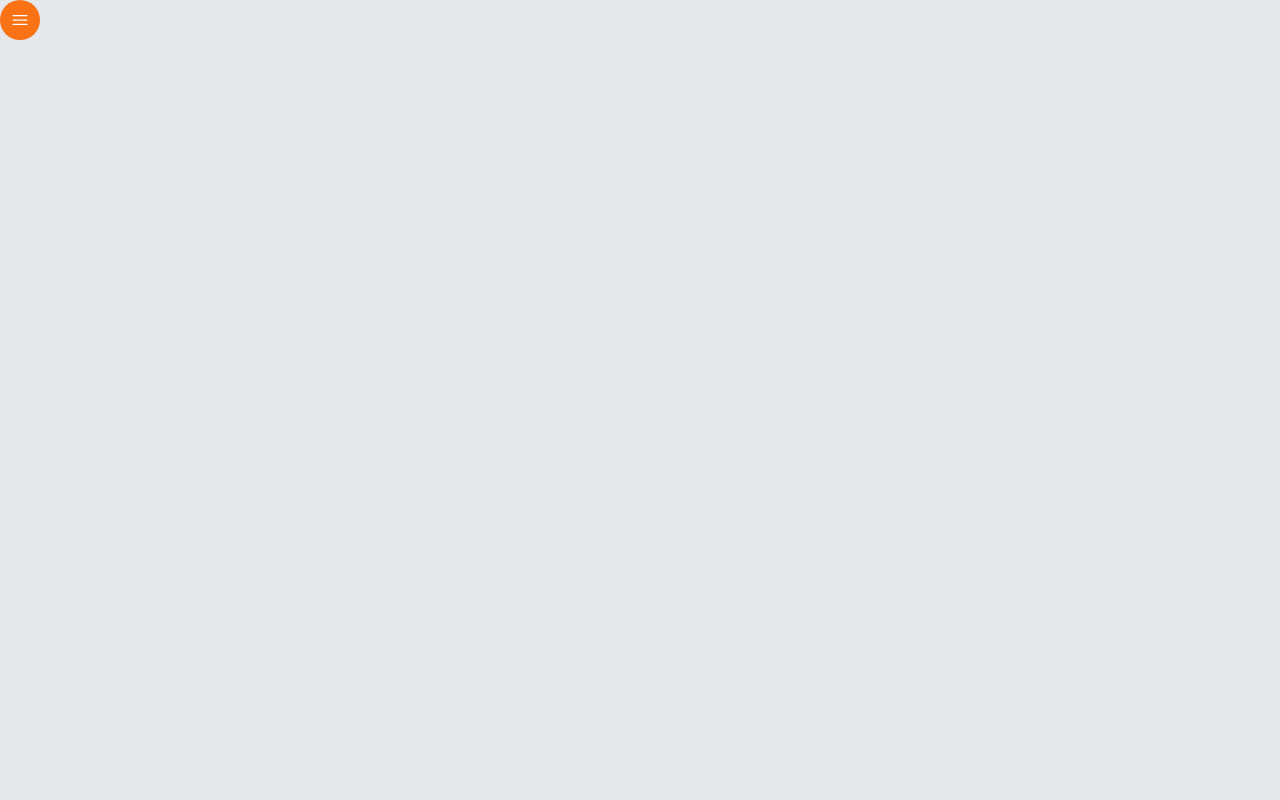
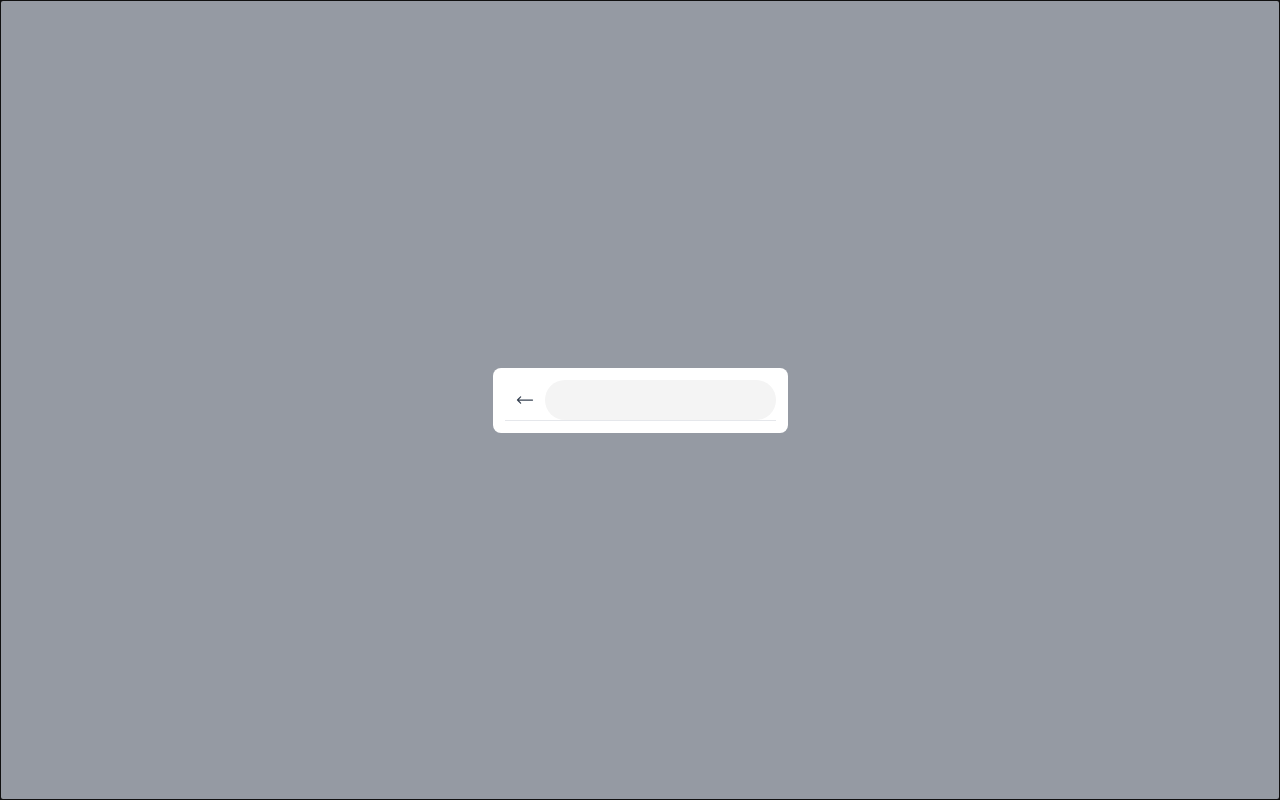
Before and after one commit to Mats-Debug/stack-project, a Next.js app: page / in a window 1280 px wide. Built offline with nearby package versions, Linux system fonts and the light colour scheme.

Commit message:
commit-2

```diff
--- a/app/page.tsx
+++ b/app/page.tsx
@@ -21,15 +21,16 @@ import Link from 'next/link';
 
 import { cva, VariantProps } from 'class-variance-authority';
 import React from 'react';
-import { Bars3Icon, LockClosedIcon } from '@heroicons/react/24/outline';
+import { ArrowLongLeftIcon, Bars3Icon, LockClosedIcon } from '@heroicons/react/24/outline';
 import { MDialog, Mbutton } from '@/components/Dialog';
 import { Dialog, DialogPanel, Transition, TransitionChild } from '@headlessui/react';
 
-////side menu/search/drawer/loaders/skelton/slider/tabs/avatr/check box/actions /dropdowns/alert dialog/swtich
+///search/drawer/loaders/skelton/slider/tabs/avatr/check box /dropdowns/alert dialog/swtich
 
 export default function Home() {
   const [value, setValue] = useState([]);
   const [isShow, setiShow] = useState(false);
+  let [isOpen, setIsOpen] = React.useState(true);
 
 
 
@@ -37,80 +38,33 @@ export default function Home() {
 
   return (
     <section className="flex w-full">
-      <SideMenu title='SidMenu' position="Right" isShow={false} onOpen={() => { }}>
-        dd</SideMenu>
+      <Transition appear show={isOpen} as={Fragment}>
 
+        <Dialog className="fixed top-0 left-0 md:p-10 z-50 w-full h-screen flex justify-center items-center backdrop-blur-sm bg-gray-800/40"
+          onClose={() => { setIsOpen(false) }} >
+          <TransitionChild
+            as={Fragment}
+            enter="ease-out duration-300"
+            enterFrom="opacity-0 scale-95"
+            enterTo="opacity-100 scale-100"
+            leave="ease-in duration-200"
+            leaveFrom="opacity-100 scale-100"
+            leaveTo="opacity-0 scale-95"
+          >
+            {/*content*/}
+            <DialogPanel className="bg-white rounded-lg h-full w-full md:h-fit md:w-fit max-h-screen relative p-3 ">
+              <div className='w-full h-fit items-center flex justify-between border-b border-gray-200'>
+              <Button onClick={() => setIsOpen(false)} type={'Icon'} intent='primary' icon={<ArrowLongLeftIcon className="w-5 h-5" />} />
+                <input className='h-[40px] bg-[#f4f4f4] rounded-full'/>
+
+              </div>
+              <div className="w-full h-full overflow-y-auto text-sm"  >
+              </div>
+            </DialogPanel >
+          </TransitionChild>
+        </Dialog>
+
+      </Transition>
     </section>
   );
 }
-
-
-interface SideMenuProps {
-  onClose?: () => void;
-  onOpen: () => void;
-  isShow?: any;
-  position?:"Left"| "Right";
-  children: React.ReactNode;
-  title?: string;
-}
-function SideMenu(props: SideMenuProps) {
-  let { onClose, isShow, onOpen,position, title,...restProps } = props;
-  let [isOpen, setIsOpen] = React.useState(isShow);
-  return (
-    <>
-
-
-      <Button onClick={() => setIsOpen(true)} type='Icon' intent='primary' icon={<Bars3Icon className=" w-[20px] h-[20px]" />} />
-      <Transition appear show={isOpen} as={Fragment}>
-      { position =="Left"&& <Dialog onClose={()=>{}} onClick={()=>{alert("done")}}  className=" fixed top-0 left-0  z-50 w-full h-screen  backdrop-blur-sm bg-gray-800/40">
-          <TransitionChild
-            as={Fragment}
-            enter="transition ease-in-out duration-300 transform"
-            enterFrom="-translate-x-full"
-            enterTo="translate-x-0"
-            leave="transition ease-in-out duration-300 transform"
-            leaveFrom="translate-x-0"
-            leaveTo="-translate-x-full"
-          >
-            {/*content*/}
-            <DialogPanel className="bg-white rounded-r-lg h-full w-full md:h-fit md:w-fit max-h-screen relative p-3 ">
-                <div className='w-full h-fit items-center flex justify-between border-b-2 border-gray-200'>
-                  <p className='font-bold text-lg'>{title}</p>
-                  <Button onClick={() => setIsOpen(false)} type={'Icon'} intent='primary' icon={<XMarkIcon className="w-5 h-5" />} />
-                </div>
-                <div className="w-full h-full overflow-y-auto text-sm" {...restProps} >
-                </div>
-              </DialogPanel >
-          </TransitionChild>
-
-        </Dialog>}
-
-
-        { position =="Right"&& <Dialog  onClose={() => { }} className=" fixed top-0 right-0  z-50 w-full h-screen flex justify-end  backdrop-blur-sm bg-gray-700/40">
-          <TransitionChild
-            as={Fragment}
-            enter="transition ease-in-out duration-300 transform"
-            enterFrom="translate-x-full"
-            enterTo="-translate-x-0"
-            leave="transition ease-in-out duration-300 transform"
-            leaveFrom="-translate-x-0"
-            leaveTo="translate-x-full"
-          >
-            {/*content*/}
-            <DialogPanel className="bg-white flex flex-col rounded-lg h-screen w-full  relative p-3flex-col sm:h-screen sm:w-[250px] p-3 ">
-                <div className='w-full h-fit items-center flex justify-between border-b-2 border-gray-200'>
-                  <p className='font-bold text-lg'>{title}</p>
-                  <Button onClick={() => setIsOpen(false)} type={'Icon'} intent='primary' icon={<XMarkIcon className="w-5 h-5" />} />
-                </div>
-                <div className="w-full h-full overflow-y-auto text-sm" {...restProps} >
-                </div>
-              </DialogPanel >
-          </TransitionChild>
-
-        </Dialog>}
-
-
-      </Transition>
-    </>
-  )
-}
--- a/components/Dialog.tsx
+++ b/components/Dialog.tsx
@@ -49,7 +49,7 @@ export  function MDialog(props: DialogProps) {
             >
               {/*content*/}
               <DialogPanel className="bg-white rounded-lg h-full w-full md:h-fit md:w-fit max-h-screen relative p-3 ">
-                <div className='w-full h-fit items-center flex justify-between border-b-2 border-gray-200'>
+                <div className='w-full h-fit items-center flex justify-between border-b border-gray-200'>
                   <p className='font-bold text-lg'>{title}</p>
                   <Button onClick={() => setIsOpen(false)} type={'Icon'} intent='primary' icon={<XMarkIcon className="w-5 h-5" />} />
                 </div>
--- /dev/null
+++ b/components/Drawer.tsx
@@ -0,0 +1,96 @@
+import { Transition, Dialog, TransitionChild, DialogPanel } from "@headlessui/react";
+import { Bars3Icon, XMarkIcon } from "@heroicons/react/24/solid";
+import React, { Fragment, createContext, useContext } from "react";
+import Button from "./Button";
+
+const defaultDrawerContext = {
+    hiddeDrawer:() => {}
+  };
+
+
+  const DrawerContext = createContext(defaultDrawerContext);
+
+
+interface DraweProps {
+    isShow?: any;
+    position?:"Left"| "Right";
+    children: React.ReactNode;
+    title?: string;
+  }
+  export default function Drawer(props: DraweProps) {
+    let { isShow,position, title,...restProps } = props;
+    let [isOpen, setIsOpen] = React.useState(isShow);
+
+    const hiddeDrawer = ()=>{
+        setIsOpen(false);
+      };
+    return (
+      <>
+
+
+        <Button onClick={() => setIsOpen(true)} type='Icon' intent='primary' icon={<Bars3Icon className=" w-[20px] h-[20px]" />} />
+        <DrawerContext.Provider value={{hiddeDrawer}}>
+        <Transition appear show={isOpen} as={Fragment}>
+        { position =="Left"&& <Dialog onClose={()=>{ setIsOpen(false)}}  className=" fixed top-0 left-0  z-50 w-full h-screen  backdrop-blur-sm bg-gray-800/40">
+            <TransitionChild
+              as={Fragment}
+              enter="transition ease-in-out duration-300 transform"
+              enterFrom="-translate-x-full"
+              enterTo="translate-x-0"
+              leave="transition ease-in-out duration-300 transform"
+              leaveFrom="translate-x-0"
+              leaveTo="-translate-x-full"
+            >
+              {/*content*/}
+              <DialogPanel className="bg-white rounded-r-lg h-full w-full sm:h-screen sm:w-[250px] max-h-screen relative p-3 ">
+                  <div className='w-full h-fit items-center flex justify-between border-b-2 border-gray-200'>
+                    <p className='font-bold text-lg'>{title}</p>
+                    <Button onClick={() => setIsOpen(false)} type={'Icon'} intent='primary' icon={<XMarkIcon className="w-5 h-5" />} />
+                  </div>
+                  <div className="w-full h-full overflow-y-auto text-sm" {...restProps} >
+                  </div>
+                </DialogPanel >
+            </TransitionChild>
+
+          </Dialog>}
+
+
+          { position =="Right"&& <Dialog  onClose={() => {  setIsOpen(false)}} className=" fixed top-0 right-0  z-50 w-full h-screen flex justify-end  backdrop-blur-sm bg-gray-700/40">
+            <TransitionChild
+              as={Fragment}
+              enter="transition ease-in-out duration-300 transform"
+              enterFrom="translate-x-full"
+              enterTo="-translate-x-0"
+              leave="transition ease-in-out duration-300 transform"
+              leaveFrom="-translate-x-0"
+              leaveTo="translate-x-full"
+            >
+              {/*content*/}
+              <DialogPanel className="bg-white flex flex-col rounded-l-lg h-screen w-full  relative p-3flex-col sm:h-screen sm:w-[250px] p-3 ">
+                  <div className='w-full h-fit items-center flex justify-between border-b-2 border-gray-200'>
+                    <p className='font-bold text-lg'>{title}</p>
+                    <Button onClick={() => setIsOpen(false)} type={'Icon'} intent='primary' icon={<XMarkIcon className="w-5 h-5" />} />
+                  </div>
+                  <div className="w-full h-full overflow-y-auto text-sm" {...restProps} >
+                  </div>
+                </DialogPanel >
+            </TransitionChild>
+
+          </Dialog>}
+
+
+        </Transition>
+        </DrawerContext.Provider>
+      </>
+    )
+  }
+
+
+
+  export const useDrawerOptions = () => {
+    const context = useContext(DrawerContext);
+    if (!context) {
+      throw new Error('useDialogOptions must be used within a Dialog');
+    }
+    return context;
+  };
--- a/components/DropDown.tsx
+++ b/components/DropDown.tsx
@@ -78,7 +78,7 @@ const Dropdown = (props: DropdownProps) => {
               <li key={index} className="focus:bg-red-200 flex">
                 <button
                   onClick={() => setIsOpen(false)}
-                  className="inline-flex items-baseline px-4 block  py-2 text-sm  hover:bg-[#f4f4f4] w-full  text-left"
+                  className="inline-flex rounded-full items-baseline px-4 block  py-2 text-sm  hover:bg-[#f4f4f4] w-full  text-left"
                 >
                   <span className="block "> {item}</span>
                 </button>
```
